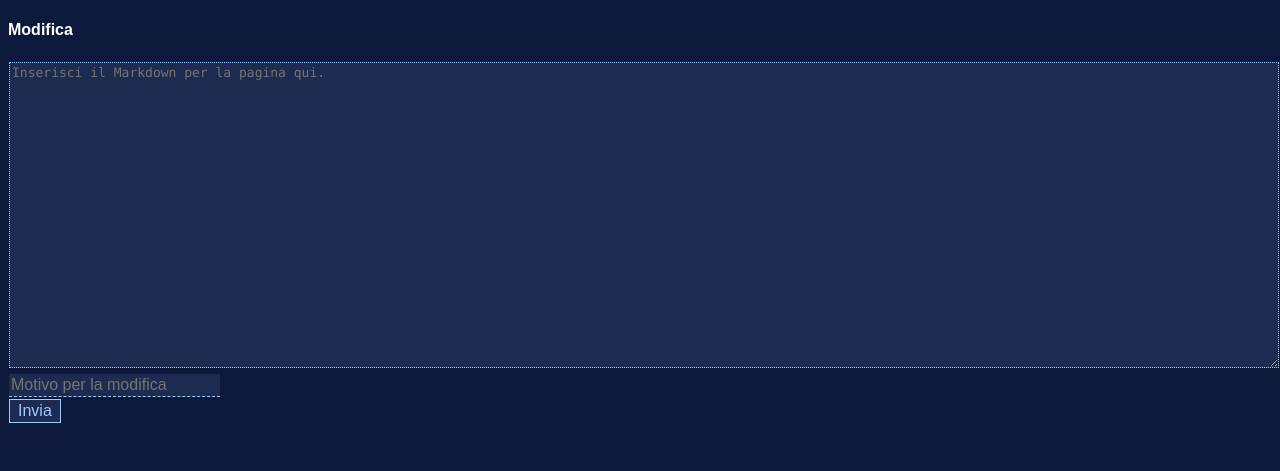
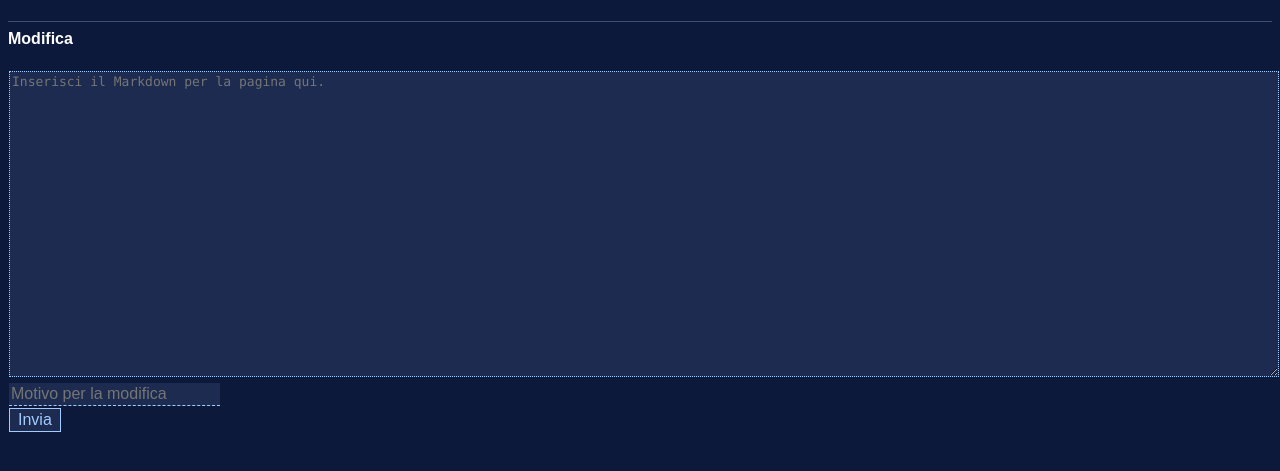
Before and after one commit to Steffo99/royalnet-5, a Flask app: template templates/wiki.html in a window 1280 px wide. Shown: the part 43-514 px from the top of the page. Run offline with Flask 2, Linux system fonts and the light colour scheme; the template is opened without the code that fills it, so the values that code supplies are empty; the visitor is signed in with stand-in values (Sample User, id 1); style sheets or scripts are compiled from the project's sources; parts of the project's set-up code (start-up, migrations or seed data) failed here and were passed over; some libraries are stand-ins or nearby versions.

Commit message:
sdasdfdafgdfsgreg

```diff
--- a/static/nryg.less
+++ b/static/nryg.less
@@ -526,7 +526,7 @@ nav {
     }
 
     .wiki-edit {
-        border-top: rgba(red(@text-color), green(@text-color), blue(@text-color), 0.1);
+        border-top: 1px solid rgba(red(@text-color), green(@text-color), blue(@text-color), 0.3);
 
         h4 {
             padding: 0;
--- a/templates/wiki.html
+++ b/templates/wiki.html
@@ -18,8 +18,8 @@
             </div>
         {% endif %}
         {% if session.get('user_id', '') %}
-            <h4>Modifica</h4>
             <div class="wiki-edit">
+                <h4>Modifica</h4>
                 <form action="{{ url_for('page_wiki', key=key) }}" method="POST">
                     <textarea class="content" name="content" placeholder="Inserisci il Markdown per la pagina qui.">{% if wiki_page %}{{ wiki_page.content }}{% endif %}</textarea><br>
                     <input class="reason" name="reason" type="text" placeholder="Motivo per la modifica"><br>
```
